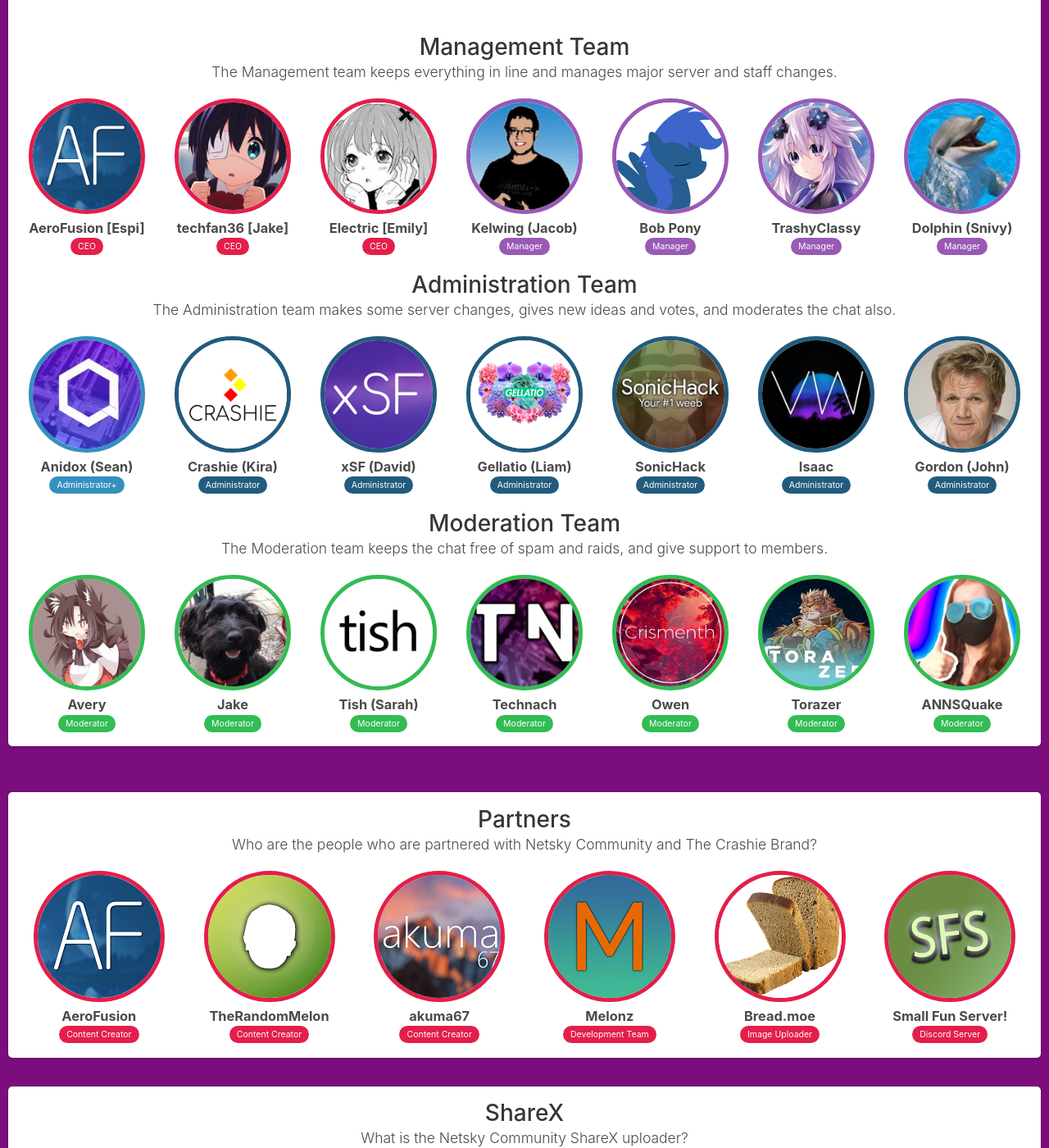
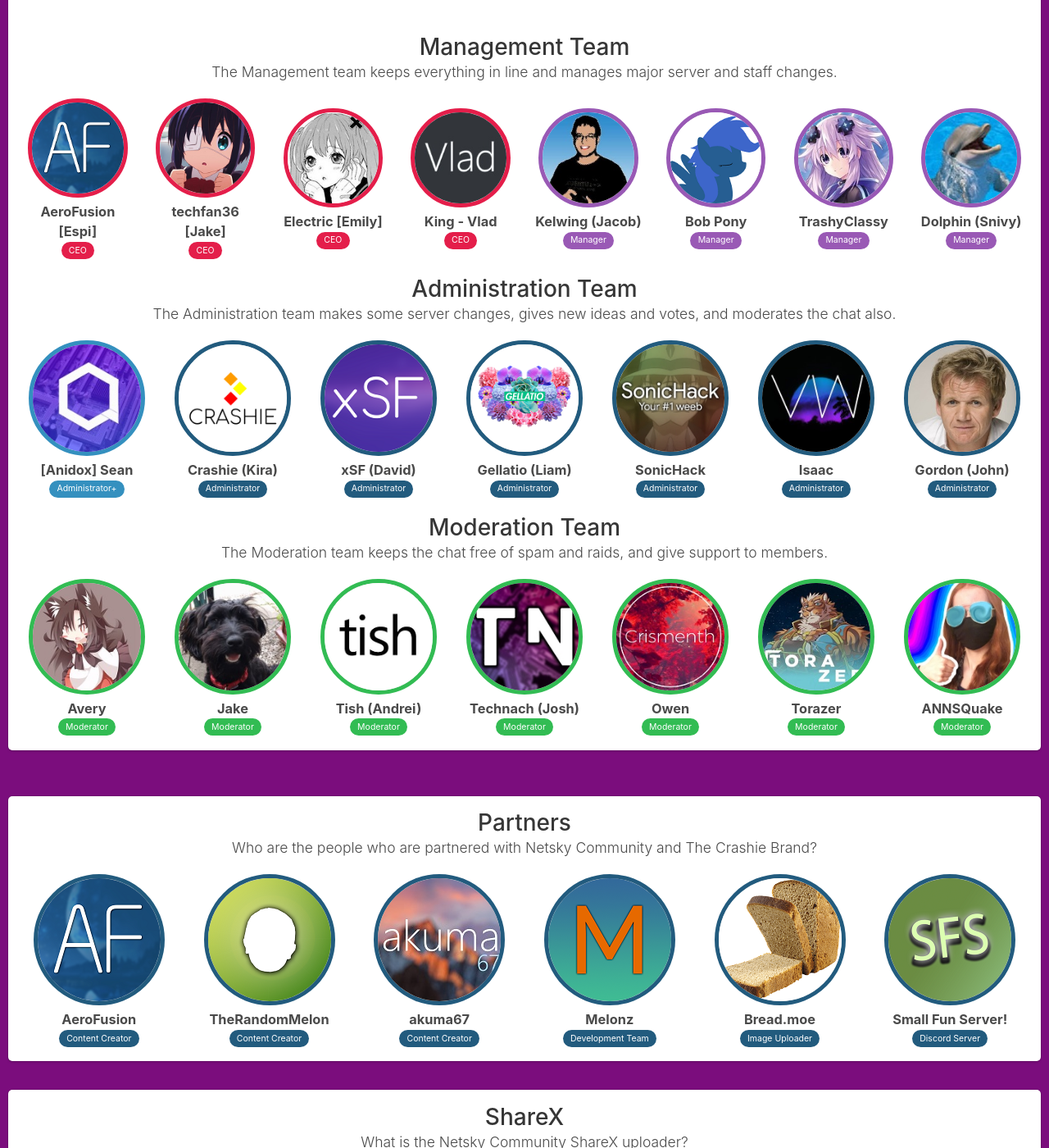
Before and after one commit to xwinbyte/NetskyWebsite, a Jekyll site: the page built from index.html, in a window 1280 px wide and 1400 px high, scrolled down 857 px. Shown: the whole window at 82% size. Built offline with Jekyll 4.4.1, drawn with Linux system fonts in a browser that asks for light colours; nearby versions of some CDN libraries.

Commit message:
Added Vlad, fixed some names and colours

```diff
--- a/index.html
+++ b/index.html
@@ -30,6 +30,10 @@
 						<a href="https://twitter.com/EmilyElectriccc" rel="noopener noreferrer" target="_blank"><img class="someone owner" src="/img/staff/electric.jpg"></a>
 						<h3>Electric [Emily]</h3><span class="tag is-owner">CEO</span>
 					</div>
+					 <div class="column">
+                        			<a href="https://github.com/KingDGrizzle" rel="noopener noreferrer" target="_blank"><img class="someone owner" src="/img/staff/vlad.jpg"></a>
+                        			<h3>King - Vlad</h3><span class="tag is-owner">CEO</span>
+                    			</div>
 					<div class="column">
 						<a href="https://kelnet.org/" rel="noopener noreferrer" target="_blank"><img class="someone manager" src="/img/staff/kelwing.jpg"></a>
 						<h3>Kelwing (Jacob)</h3><span class="tag is-manager">Manager</span>
@@ -52,7 +56,7 @@
 				<div class="columns">
 					<div class="column">
 						<a href="https://anidox.net" rel="noopener noreferrer" target="_blank"><img class="someone headadmin" src="/img/staff/anidox.jpg"></a>
-						<h3>Anidox (Sean)</h3><span class="tag is-headadmin">Administrator+</span>
+						<h3>[Anidox] Sean</h3><span class="tag is-headadmin">Administrator+</span>
 					</div>
 					<div class="column">
 						<a href="https://crashieblog.wordpress.com" rel="noopener noreferrer" target="_blank"><img class="someone admin" src="/img/staff/crashie.png"></a>
@@ -92,11 +96,11 @@
 					</div>
 					<div class="column">
 						<a href="https://twitter.com/nottish_" rel="noopener noreferrer" target="_blank"><img class="someone mod" src="/img/staff/tish.png"></a>
-						<h3>Tish (Sarah)</h3><span class="tag is-mod">Moderator</span>
+						<h3>Tish (Andrei)</h3><span class="tag is-mod">Moderator</span>
 					</div>
 					<div class="column">
 						<a href="https://twitter.com/TechnachGH" rel="noopener noreferrer" target="_blank"><img class="someone mod" src="/img/staff/technach.jpg"></a>
-						<h3>Technach</h3><span class="tag is-mod">Moderator</span>
+						<h3>Technach (Josh)</h3><span class="tag is-mod">Moderator</span>
 					</div>
 					<div class="column">
 						<a href="https://www.youtube.com/channel/UCR6HMayY3uKeznb8fepPMaA" rel="noopener noreferrer" target="_blank"><img class="someone mod" src="/img/staff/owen.jpg"></a>
@@ -118,28 +122,28 @@
 					<h2 class="subtitle">Who are the people who are partnered with Netsky Community and The Crashie Brand?</h2>
 					<div class="columns">
 						<div class="column">
-							<a href="https://aerofusion.net/" rel="noopener noreferrer" target="_blank"><img class="someone owner" src="/img/staff/aerofusion.png"></a>
-							<h3>AeroFusion</h3><span class="tag is-owner">Content Creator</span>
+							<a href="https://aerofusion.net/" rel="noopener noreferrer" target="_blank"><img class="someone admin" src="/img/staff/aerofusion.png"></a>
+							<h3>AeroFusion</h3><span class="tag is-info">Content Creator</span>
 						</div>
 						<div class="column">
-							<a href="https://therandommelon.xyz" rel="noopener noreferrer" target="_blank"><img class="someone owner" src="/img/partners/therandommelon.png"></a>
-							<h3>TheRandomMelon</h3><span class="tag is-owner">Content Creator</span>
+							<a href="https://therandommelon.xyz" rel="noopener noreferrer" target="_blank"><img class="someone admin" src="/img/partners/therandommelon.png"></a>
+							<h3>TheRandomMelon</h3><span class="tag is-info">Content Creator</span>
 						</div>
 						<div class="column">
-							<a href="https://www.youtube.com/user/Sixtiogttg" rel="noopener noreferrer" target="_blank"><img class="someone owner" src="/img/partners/akuma.jpg"></a>
-							<h3>akuma67</h3><span class="tag is-owner">Content Creator</span>
+							<a href="https://www.youtube.com/user/Sixtiogttg" rel="noopener noreferrer" target="_blank"><img class="someone admin" src="/img/partners/akuma.jpg"></a>
+							<h3>akuma67</h3><span class="tag is-info">Content Creator</span>
 						</div>
 						<div class="column">
-							<a href="https://melonz.nl" rel="noopener noreferrer" target="_blank"><img class="someone owner" src="/img/partners/melonz.png"></a>
-							<h3>Melonz</h3><span class="tag is-owner">Development Team</span>
+							<a href="https://melonz.nl" rel="noopener noreferrer" target="_blank"><img class="someone admin" src="/img/partners/melonz.png"></a>
+							<h3>Melonz</h3><span class="tag is-info">Development Team</span>
 						</div>
 						<div class="column">
-							<a href="http://bread.moe/" rel="noopener noreferrer" target="_blank"><img class="someone owner" src="/img/partners/bread.png"></a>
-							<h3>Bread.moe</h3><span class="tag is-owner">Image Uploader</span>
+							<a href="http://bread.moe/" rel="noopener noreferrer" target="_blank"><img class="someone admin" src="/img/partners/bread.png"></a>
+							<h3>Bread.moe</h3><span class="tag is-info">Image Uploader</span>
 						</div>
 						<div class="column">
-							<a href="https://discord.gg/NHaabaU" rel="noopener noreferrer" target="_blank"><img class="someone owner" src="/img/partners/smallfunserver.png"></a>
-							<h3>Small Fun Server!</h3><span class="tag is-owner">Discord Server</span>
+							<a href="https://discord.gg/NHaabaU" rel="noopener noreferrer" target="_blank"><img class="someone admin" src="/img/partners/smallfunserver.png"></a>
+							<h3>Small Fun Server!</h3><span class="tag is-info">Discord Server</span>
 						</div>
 					</div>
 				</div>
```
